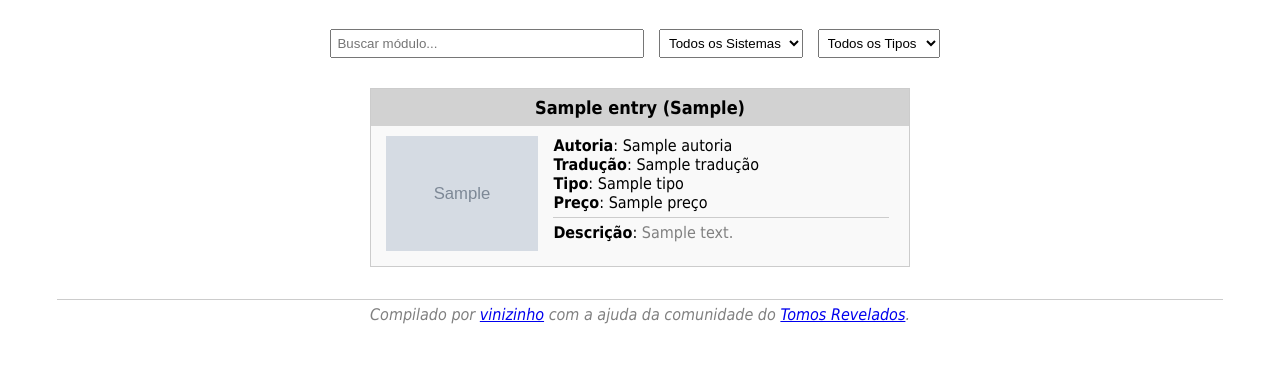
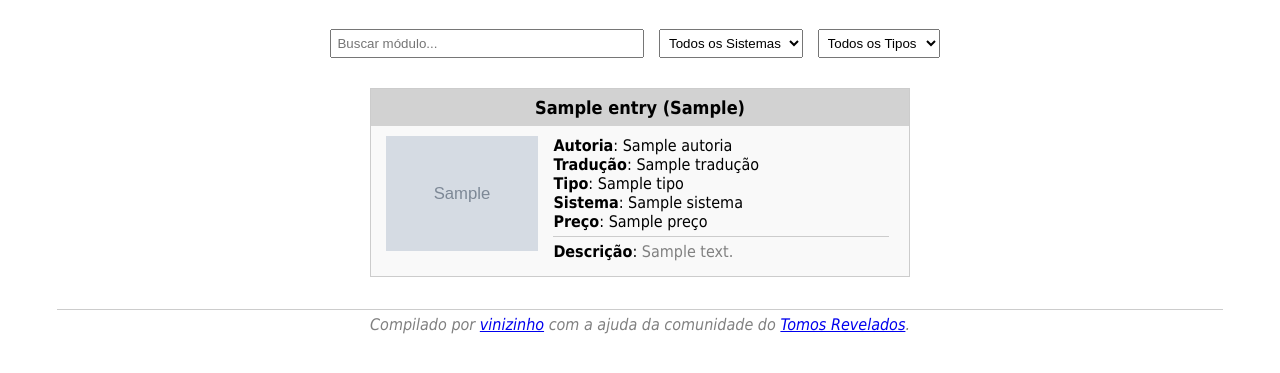
Before and after one commit to vgarciasc/modulos_osrnsr_ptbr, a Python web app: template templates/page.html in a window 1280 px wide. Shown: the part 170-543 px from the top of the page. Run offline with Jinja, Linux system fonts and the light colour scheme; the template is opened without the code that fills it: most values are stand-ins (such as "Sample title", 1, 10 or a date in 2020); grey boxes marked "Sample" are stand-in pictures; some libraries are stand-ins or nearby versions.

Commit message:
Update page.html

```diff
--- a/templates/page.html
+++ b/templates/page.html
@@ -49,6 +49,7 @@
             <strong>Tradução</strong>: {{ entry['Tradução'] }}<br>
             {% endif %}
             <strong>Tipo</strong>: {{ entry['Tipo'] }}<br>
+            <strong>Sistema</strong>: {{ entry['Sistema'] }}<br>
             <strong>Preço</strong>: {{ entry['Preço'] }}<br>
             {% if entry['Onde adquirir'] and entry['Preço'] != 'Indisponível' %}
                 <strong>Onde adquirir</strong>:
```
